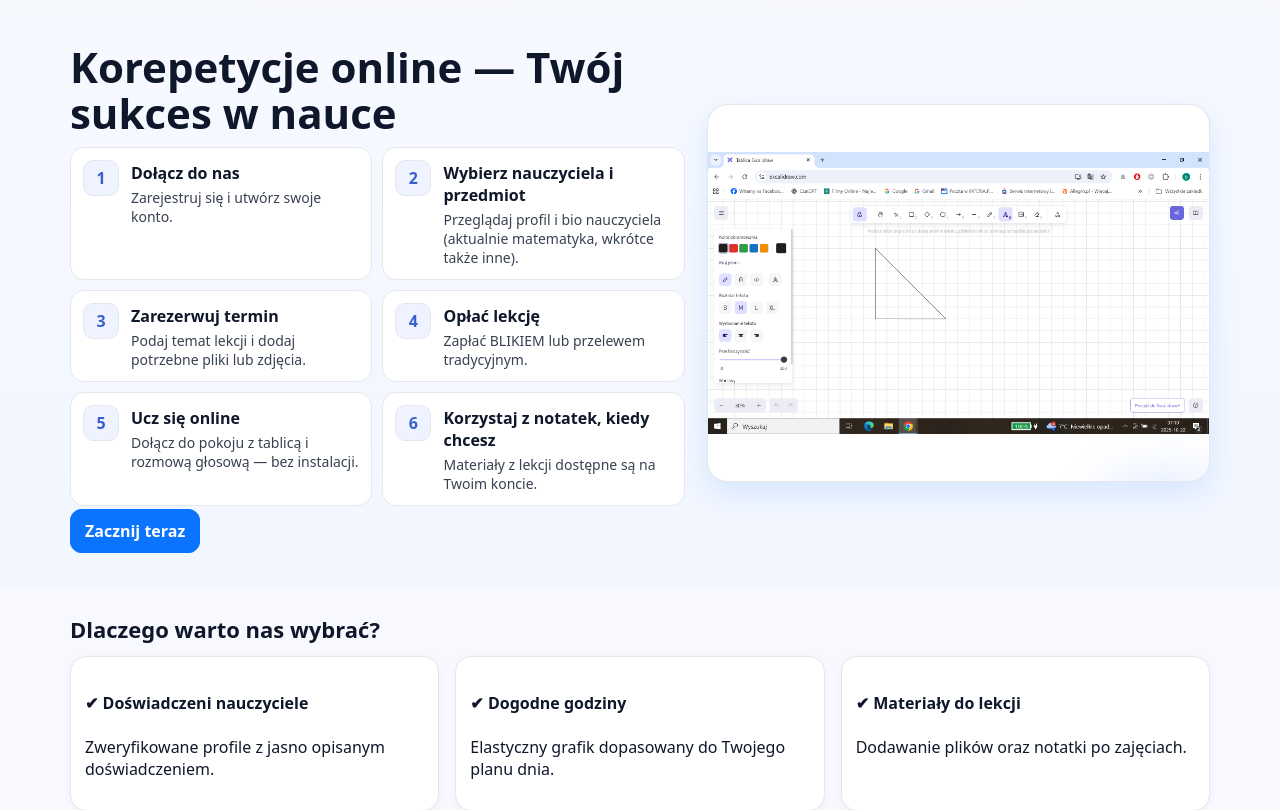
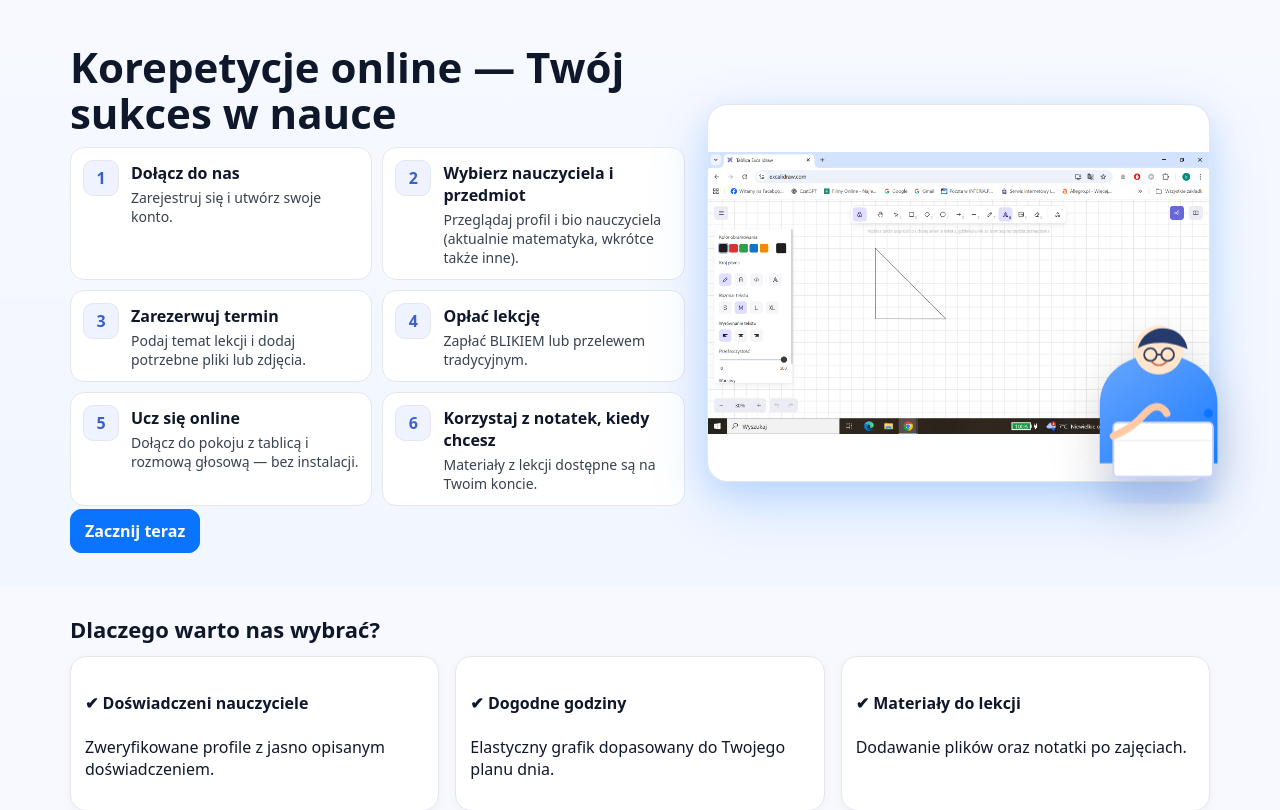
Before and after one commit to Bogdanaugustynski/Korepetycje-online, a Django app: page / in a window 1280 px wide. Shown: the part 77-887 px from the top of the page. Run offline with Django 5.2, Linux system fonts and the light colour scheme.

Commit message:
ui(landing): dodano posturę mentora (SVG) + glow; dopasowano obraz tablicy

```diff
--- a/panel/templates/index.html
+++ b/panel/templates/index.html
@@ -10,6 +10,7 @@
       --primary:#0b74ff; --ink:#0f172a; --bg:#f7f9ff; --card:#ffffff; --muted:#6b7280;
       --shadow:0 10px 30px rgba(11,116,255,.12);
       --radius:16px; --gap:16px; --edge:16px; --max:1140px;
+      --glow: 0 20px 60px rgba(11,116,255,.18);
     }
     *{box-sizing:border-box}
     html{scroll-behavior:smooth}
@@ -18,62 +19,54 @@
     a{color:var(--primary);text-decoration:none}
     .wrap{max-width:var(--max);margin:0 auto;padding:0 var(--edge)}
 
+    /* header */
     header{position:sticky;top:0;z-index:50;border-bottom:1px solid #e5e7eb;
-      backdrop-filter:saturate(140%) blur(8px);background:rgba(255,255,255,.78)}
-    @supports not (backdrop-filter:blur(8px)){header{background:#fff}}
-    header.scrolled{box-shadow:0 6px 24px rgba(15,23,42,.06)}
+      backdrop-filter:saturate(140%) blur(8px); background:rgba(255,255,255,.78)}
+    @supports not (backdrop-filter: blur(8px)){ header{background:#ffffff} }
+    header.scrolled{box-shadow:0 6px 24px rgba(15, 23, 42, .06)}
     .bar{display:flex;align-items:center;gap:10px;padding:12px 0}
     .hamb{border:1px solid #d1d5db;background:#fff;border-radius:12px;padding:10px;display:flex;align-items:center;gap:8px;cursor:pointer}
-    .hamb i{width:18px;height:2px;background:#0f172a;box-shadow:0 6px 0 #0f172a,0 -6px 0 #0f172a;display:inline-block}
+    .hamb i{width:18px;height:2px;background:#0f172a;box-shadow:0 6px 0 #0f172a, 0 -6px 0 #0f172a;display:inline-block}
     .nav{display:none;flex-wrap:wrap;gap:8px;margin-left:auto}
     .nav.open{display:flex}
-    @media(min-width:860px){.hamb{display:none}.nav{display:flex!important}}
+    @media (min-width: 860px){ .hamb{display:none} .nav{display:flex !important} }
 
-    .btn{border:1px solid #d1d5db;background:#fff;border-radius:12px;padding:10px 14px;font-weight:600;line-height:1;transition:transform .12s ease,box-shadow .12s ease}
+    .btn{border:1px solid #d1d5db;background:#fff;border-radius:12px;padding:10px 14px;font-weight:600;line-height:1;transition:transform .12s ease, box-shadow .12s ease}
     .btn:hover{transform:translateY(-1px);box-shadow:0 6px 18px rgba(0,0,0,.06)}
     .btn.primary{background:var(--primary);color:#fff;border-color:var(--primary);box-shadow:var(--shadow)}
     .btn.primary.pulse{animation:pulse 2.4s infinite}
-    @keyframes pulse{
-      0%{box-shadow:0 0 0 0 rgba(11,116,255,.35)}
-      70%{box-shadow:0 0 0 16px rgba(11,116,255,0)}
-      100%{box-shadow:0 0 0 0 rgba(11,116,255,0)}
-    }
+    @keyframes pulse { 0%{box-shadow:0 0 0 0 rgba(11,116,255,.35)} 70%{box-shadow:0 0 0 16px rgba(11,116,255,0)} 100%{box-shadow:0 0 0 0 rgba(11,116,255,0)} }
 
+    /* HERO */
     .hero{
       background:
-        radial-gradient(900px 520px at 75% -60%,#dbe7ff 0%,transparent 60%),
-        linear-gradient(180deg,#f7f9ff 0%,#f1f6ff 100%);
+        radial-gradient(900px 520px at 75% -60%, #dbe7ff 0%, transparent 60%),
+        linear-gradient(180deg,#f7f9ff 0%, #f1f6ff 100%);
     }
     .hero-in{display:grid;grid-template-columns:1fr;gap:22px;align-items:center;padding:32px 0}
     .h1{font-size:clamp(24px,4.8vw,42px);line-height:1.08;margin:0}
 
-    /* ✅ poprawiona ramka tablicy */
+    /* TABLICA + POSTURA */
+    .hero-visual{position:relative}
     .board-preview{
-      background:#eaf1ff;
-      border:1px solid #e5e7eb;
-      border-radius:20px;
-      box-shadow:var(--shadow);
-      position:relative;
-      overflow:hidden;
-      aspect-ratio:4/3;
-      max-width:100%;
-      max-height:min(60vh,520px);
+      background:#eaf1ff;border:1px solid #e5e7eb;border-radius:20px;box-shadow:var(--shadow), var(--glow);
+      position:relative;overflow:hidden;aspect-ratio:4/3;max-width:100%;max-height:min(60vh,520px);
     }
-    .board-preview img{
-      width:100%;
-      height:100%;
-      object-fit:contain; /* dopasowanie bez przycinania */
-      background:#fff;
-      border-radius:20px;
+    .board-preview img{width:100%;height:100%;object-fit:contain;background:#fff;border-radius:20px}
+    .spark{position:absolute;inset:auto -20% -40% auto;width:60%;height:60%;
+      background:radial-gradient(closest-side, rgba(123,167,255,.25), transparent 70%); transform:rotate(-12deg);filter:blur(12px);pointer-events:none}
+
+    /* Postura (inline SVG) */
+    .mentor{
+      position:absolute; right:-6%; bottom:-6%; width:min(36%, 280px); pointer-events:none;
+      filter:drop-shadow(0 18px 24px rgba(15,23,42,.18));
+      animation:float 6s ease-in-out infinite;
     }
-    .spark{
-      position:absolute;inset:auto -20% -40% auto;width:60%;height:60%;
-      background:radial-gradient(closest-side,rgba(123,167,255,.25),transparent 70%);
-      transform:rotate(-12deg);
-      filter:blur(12px);
-      pointer-events:none;
-    }
+    @keyframes float { 0%,100%{ transform:translateY(0) } 50%{ transform:translateY(-6px) } }
+    .mentor .glow{filter:blur(22px); opacity:.35}
+    @media (max-width: 900px){ .mentor{display:none} } /* chowamy na małych ekranach dla czytelności */
 
+    /* Kroki */
     .steps{display:grid;grid-template-columns:1fr;gap:10px;margin-top:12px}
     .step{display:flex;gap:12px;align-items:flex-start;background:var(--card);border:1px solid #e5e7eb;border-radius:14px;padding:12px}
     .i{width:36px;height:36px;border-radius:10px;background:#eef3ff;border:1px solid #e5e7eb;display:flex;align-items:center;justify-content:center;font-weight:800;color:#3b5fcc;flex:0 0 36px}
@@ -83,8 +76,8 @@
     .section{padding:28px 0}
     .section h2{margin:0 0 12px;font-size:clamp(18px,3.6vw,22px)}
     .grid{display:grid;grid-template-columns:repeat(auto-fit,minmax(240px,1fr));gap:var(--gap)}
-    .card{background:var(--card);border:1px solid #e5e7eb;border-radius:var(--radius);box-shadow:0 2px 10px rgba(0,0,0,.04);padding:14px;transition:transform .18s ease,box-shadow .18s ease}
-    .card:hover{transform:translateY(-2px);box-shadow:0 10px 26px rgba(0,0,0,.08)}
+    .card{background:var(--card);border:1px solid #e5e7eb;border-radius:var(--radius);box-shadow:0 2px 10px rgba(0,0,0,.04);padding:14px;transition:transform .18s ease, box-shadow .18s ease}
+    .card:hover{transform:translateY(-2px); box-shadow:0 10px 26px rgba(0,0,0,.08)}
 
     .teacher{display:flex;gap:12px;align-items:flex-start}
     .avatar{width:72px;height:72px;border-radius:14px;background:#eef3ff;object-fit:cover;border:1px solid #e5e7eb;flex:0 0 72px}
@@ -94,13 +87,15 @@
     .tag{font-size:12px;color:#334155;background:#f1f5f9;border:1px solid #e2e8f0;border-radius:999px;padding:4px 8px}
     .clamp-2{display:-webkit-box;-webkit-line-clamp:2;-webkit-box-orient:vertical;overflow:hidden}
 
-    @media(min-width:900px){
-      .hero-in{grid-template-columns:1.1fr .9fr;padding:44px 0}
-      .steps{grid-template-columns:1fr 1fr}
-    }
-    @media(max-width:480px){.board-preview{max-height:42vh}}
+    @media (min-width: 900px){ .hero-in{grid-template-columns:1.1fr .9fr; padding:44px 0} .steps{grid-template-columns:1fr 1fr} }
+    @media (max-width: 480px){ .board-preview{ max-height: 42vh } }
 
     .foot{border-top:1px solid #e5e7eb;color:#6b7280;padding:18px 0;margin-top:22px;text-align:center}
+
+    /* preferencje dostępności */
+    @media (prefers-reduced-motion: reduce){
+      .btn.primary.pulse, .mentor{animation:none}
+    }
   </style>
 </head>
 <body>
@@ -121,6 +116,7 @@
       <div class="wrap hero-in">
         <div>
           <h1 class="h1">Korepetycje online — Twój sukces w nauce</h1>
+
           <div class="steps" aria-label="Jak to działa">
             <div class="step"><div class="i">1</div><div><h4>Dołącz do nas</h4><p>Zarejestruj się i utwórz swoje konto.</p></div></div>
             <div class="step"><div class="i">2</div><div><h4>Wybierz nauczyciela i przedmiot</h4><p>Przeglądaj profil i bio nauczyciela (aktualnie matematyka, wkrótce także inne).</p></div></div>
@@ -129,16 +125,48 @@
             <div class="step"><div class="i">5</div><div><h4>Ucz się online</h4><p>Dołącz do pokoju z tablicą i rozmową głosową — bez instalacji.</p></div></div>
             <div class="step"><div class="i">6</div><div><h4>Korzystaj z notatek, kiedy chcesz</h4><p>Materiały z lekcji dostępne są na Twoim koncie.</p></div></div>
           </div>
+
           <div style="margin-top:14px">
             <a class="btn primary pulse" href="{% url 'register' %}">Zacznij teraz</a>
           </div>
         </div>
 
-        <div>
+        <div class="hero-visual">
           <div class="board-preview">
             <img src="{% static 'panel/podglad_tablicy.png' %}?v={% now 'U' %}" alt="Podgląd tablicy wirtualnego pokoju">
             <div class="spark" aria-hidden="true"></div>
           </div>
+
+          <!-- POSTURA: elegancki, intelgentny mentor (inline SVG, zero praw autorskich) -->
+          <svg class="mentor" viewBox="0 0 400 520" xmlns="http://www.w3.org/2000/svg" aria-hidden="true">
+            <!-- glow -->
+            <ellipse class="glow" cx="220" cy="500" rx="120" ry="28" fill="#94b7ff"/>
+            <!-- torso -->
+            <path d="M90 300c0-70 60-110 130-110s130 40 130 110v130H90V300z" fill="url(#g1)"/>
+            <!-- head -->
+            <circle cx="220" cy="180" r="54" fill="#ffe6cc"/>
+            <!-- hair -->
+            <path d="M174 176c8-28 30-44 56-44 28 0 50 18 54 46-22-10-42-14-60-14-20 0-36 4-50 12z" fill="#243b6b"/>
+            <!-- glasses -->
+            <g stroke="#1f2d4d" stroke-width="4" fill="none" opacity=".9">
+              <circle cx="202" cy="190" r="14"/><circle cx="240" cy="190" r="14"/>
+              <path d="M216 190h10"/>
+            </g>
+            <!-- smile -->
+            <path d="M205 206c10 10 22 10 32 0" stroke="#cc6e55" stroke-width="4" fill="none" stroke-linecap="round"/>
+            <!-- laptop/book -->
+            <rect x="120" y="340" rx="10" ry="10" width="220" height="120" fill="#ffffff" stroke="#c7d2fe" stroke-width="4"/>
+            <path d="M120 380h220" stroke="#e5e7eb" stroke-width="2"/>
+            <!-- arm -->
+            <path d="M120 370c30-14 50-26 70-50 20-22 38-18 48 0" fill="none" stroke="#ffc9a6" stroke-width="16" stroke-linecap="round"/>
+            <!-- badge -->
+            <circle cx="330" cy="320" r="10" fill="#0b74ff"/>
+            <defs>
+              <linearGradient id="g1" x1="90" y1="190" x2="350" y2="520" gradientUnits="userSpaceOnUse">
+                <stop offset="0" stop-color="#6aa6ff"/><stop offset="1" stop-color="#0b74ff"/>
+              </linearGradient>
+            </defs>
+          </svg>
         </div>
       </div>
     </section>
@@ -181,22 +209,17 @@
     </section>
   </main>
 
-  <footer><div class="wrap foot">© <span id="y"></span> PolubiszTo.pl — korepetycje online</div></footer>
+  <footer>
+    <div class="wrap foot">© <span id="y"></span> PolubiszTo.pl — korepetycje online</div>
+  </footer>
 
   <script>
-    document.getElementById('y').textContent=new Date().getFullYear();
-    (function(){var btn=document.getElementById('hamb'),nav=document.getElementById('site-nav');
-      if(btn&&nav){btn.addEventListener('click',function(){
-        var open=nav.classList.toggle('open');
-        btn.setAttribute('aria-expanded',open?'true':'false');
-      });}})();
-    (function(){var hdr=document.querySelector('header');
-      if(!hdr)return;
-      function onScroll(){
-        var y=window.scrollY||document.documentElement.scrollTop;
-        if(y>4)hdr.classList.add('scrolled');else hdr.classList.remove('scrolled');
-      }
-      onScroll();window.addEventListener('scroll',onScroll,{passive:true});})();
+    document.getElementById('y').textContent = new Date().getFullYear();
+    (function(){var btn=document.getElementById('hamb'), nav=document.getElementById('site-nav');
+      if(btn&&nav){ btn.addEventListener('click', function(){ var open=nav.classList.toggle('open'); btn.setAttribute('aria-expanded', open ? 'true' : 'false'); });}})();
+    (function(){var hdr=document.querySelector('header'); if(!hdr) return;
+      function onScroll(){ var y = window.scrollY || document.documentElement.scrollTop; if (y>4) hdr.classList.add('scrolled'); else hdr.classList.remove('scrolled');}
+      onScroll(); window.addEventListener('scroll', onScroll, {passive:true});})();
   </script>
 </body>
 </html>
```
